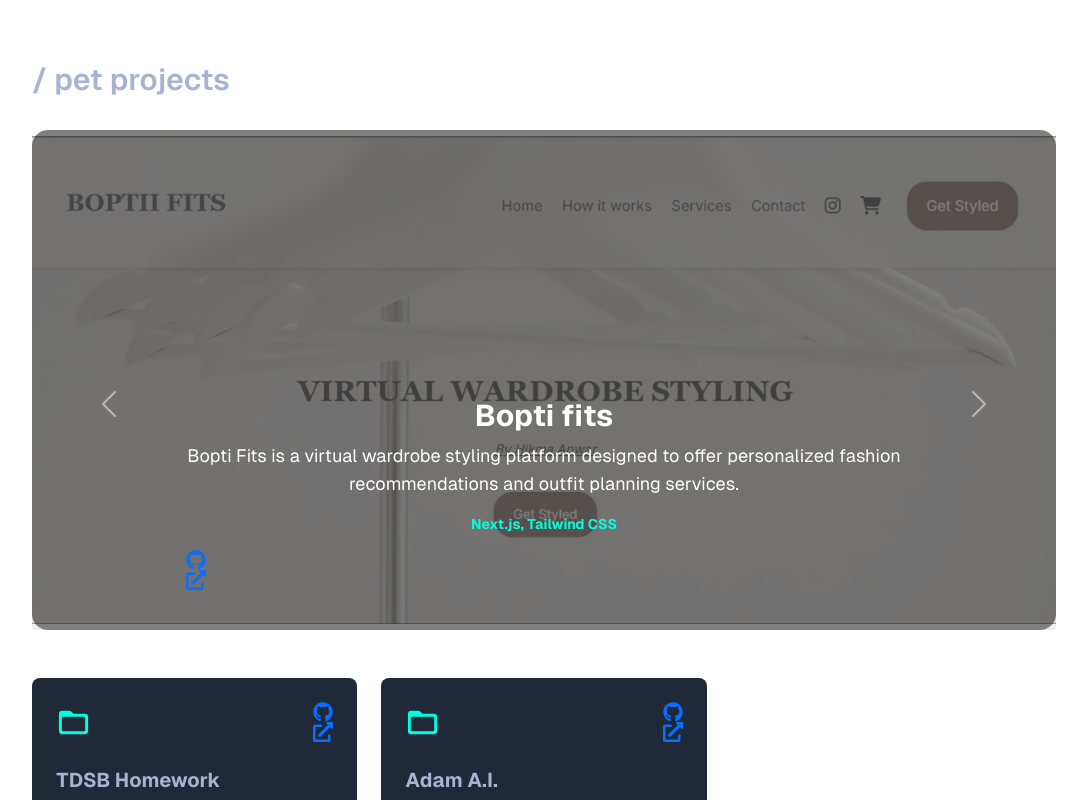
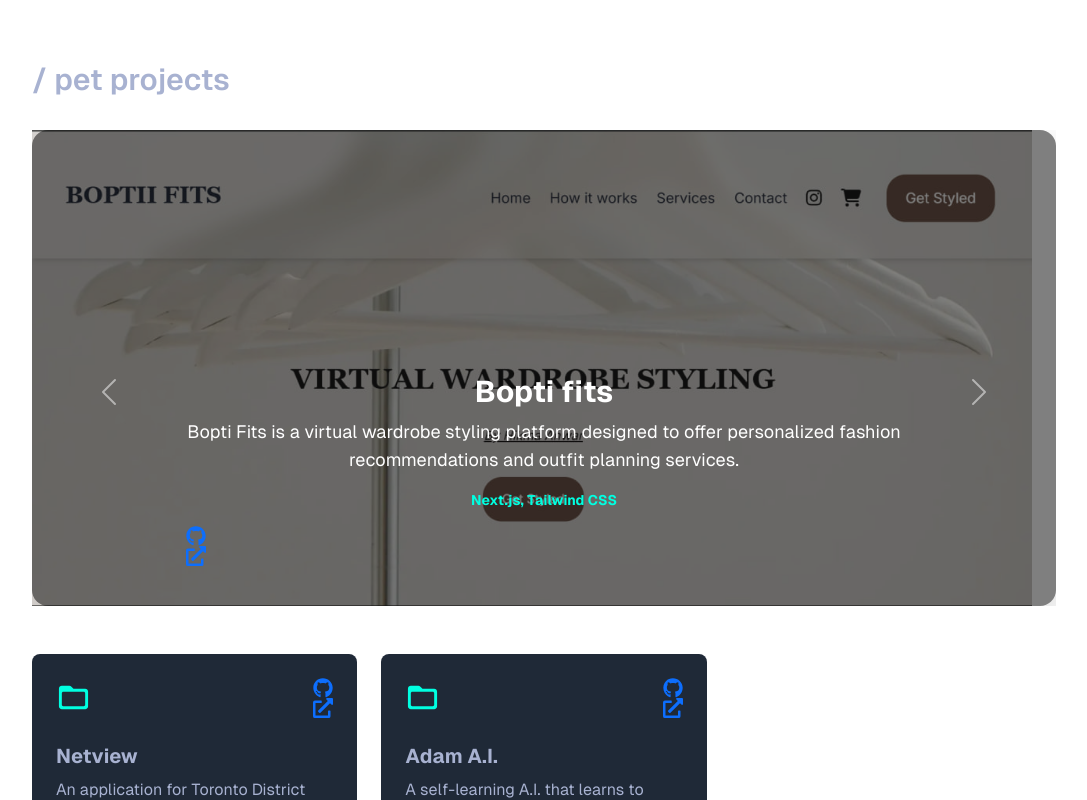
Before and after one commit to HikmaAnwar/hikma-s-portfolio, a Next.js app: page / in a window 1280 px wide. Shown: the part 1400-2200 px from the top of the page, without its empty margins (96-1183 px from the left). Built offline with nearby package versions, Linux system fonts and the light colour scheme.

Commit message:
fix: update Projects component to use Next.js Image for better performance and remove unused project entries

```diff
--- a/src/app/components/Projects.jsx
+++ b/src/app/components/Projects.jsx
@@ -1,7 +1,7 @@
 "use client";
 import React, { useState } from "react";
 import FolderOpenRoundedIcon from "@mui/icons-material/FolderOpenRounded";
-
+import Image from "next/image";
 import FadeInSection from "./FadeInSection";
 import Carousel from "react-bootstrap/Carousel";
 import ExternalLinks from "./ExternalLinks";
@@ -23,27 +23,10 @@
     open: "https://boptii-fitss.vercel.app/",
     image: "/assets/boptifits.jpg",
   },
-
-  "Tall Tales": {
-    title: "tall tales",
-    desc: "A multiplayer storytelling web game allowing concurrent gameplay via sockets.",
-    techStack: "NODE.JS (SOCKET.IO), REACT.JS, MONGODB",
-    link: "https://github.com/gazijarin/TallTales",
-    open: "https://talltales.herokuapp.com/",
-    image: "/assets/talltales.png",
-  },
-  Portfolio: {
-    title: "portfolio.js",
-    desc: "A small JS library for clear and succinct data presentation.",
-    techStack: "NODE.JS (EXPRESS.JS)",
-    link: "https://github.com/gazijarin/Portfolio.js",
-    open: "https://afternoon-ocean-92382.herokuapp.com/",
-    image: "/assets/portfolio.png",
-  },
 };
 
 const projects = {
-  "TDSB Homework Management Interface": {
+  Netview: {
     desc: "An application for Toronto District School Board with a Flask backend and Vue frontend.",
     techStack: "Python (Flask), Vue.js, Bootstrap, SQL",
     link: "https://github.com/gazijarin/TDSBHomeworkManagement",
@@ -79,10 +62,12 @@
       >
         {Object.keys(spotlightProjects).map((key) => (
           <Carousel.Item key={key} className="rounded-2xl shadow-lg">
-            <img
-              className="w-full h-[500px] object-contain opacity-50"
+            <Image
+              className="  object-contain opacity-90"
               src={spotlightProjects[key].image}
               alt={key}
+              width={1000}
+              height={1000}
             />
             <div className="absolute inset-0 flex items-center justify-center bg-black bg-opacity-50 rounded-2xl">
               <Carousel.Caption className="text-center text-colors-slate">
```
